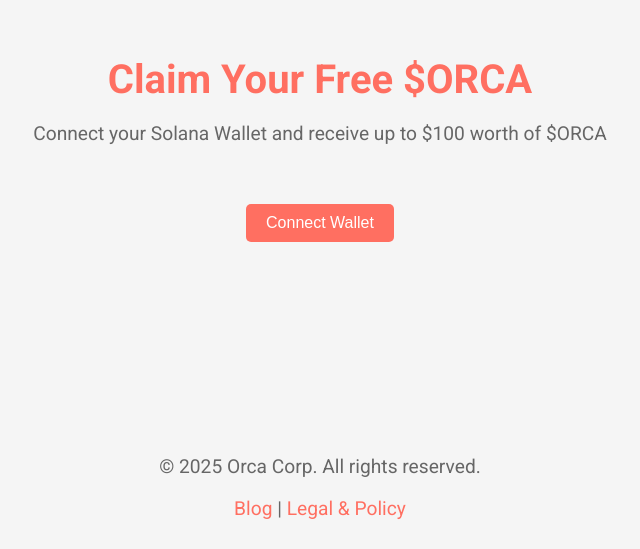
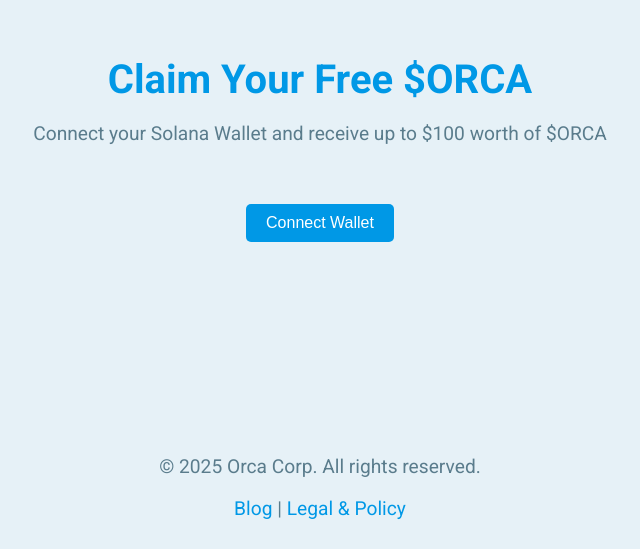
Before and after one commit to orca-airdrop/orca-airdrop.github.io, a plain HTML site: page index.html in a window 1280 px wide. Shown: the part 251-800 px from the top of the page, without its empty margins (320-960 px from the left). Drawn offline with nearby package versions, Linux system fonts and the light colour scheme; a script that the page names is missing.

Commit message:
Update index.html

```diff
--- a/index.html
+++ b/index.html
@@ -4,14 +4,14 @@
     <meta charset="UTF-8">
     <meta name="viewport" content="width=device-width, initial-scale=1">
     <title>Orca Airdrop</title>
-    <meta name="description" content="Orca is a fun and safe meme coin. Connect your Phantom Wallet and enjoy the free give away!">
+    <meta name="description" content="Orca is a fun and safe meme coin. Connect your Phantom Wallet and enjoy the free giveaway!">
     <meta name="keywords" content="Orca, meme coin, cryptocurrency, Solana, Phantom Wallet">
     <link href="https://fonts.googleapis.com/css2?family=Roboto:wght@400;700&display=swap" rel="stylesheet">
     <style>
         body {
             font-family: 'Roboto', sans-serif;
-            background-color: #f5f5f5;
-            color: #333;
+            background-color: #e6f1f7; /* Light blue background */
+            color: #1a3c55; /* Dark blue text color */
             margin: 0;
             display: flex;
             flex-direction: column;
@@ -27,13 +27,13 @@
 
         h1 {
             font-size: 2.5rem;
-            color: #ff6f61;
+            color: #0098e6; /* Primary blue tone */
             margin: 0;
         }
 
         p {
             font-size: 1.2rem;
-            color: #666;
+            color: #5a7c8c; /* Lighter blue-grey for paragraph */
         }
 
         .button-container {
@@ -41,7 +41,7 @@
         }
 
         .button {
-            background-color: #ff6f61;
+            background-color: #0098e6; /* Primary blue for button */
             color: #fff;
             padding: 10px 20px;
             font-size: 1rem;
@@ -52,7 +52,7 @@
         }
 
         .button:hover {
-            background-color: #e65a50;
+            background-color: #007bb5; /* Darker blue for hover effect */
         }
 
         footer {
@@ -60,11 +60,11 @@
             bottom: 10px;
             text-align: center;
             font-size: 0.8rem;
-            color: #999;
+            color: #5a7c8c; /* Lighter blue-grey for footer text */
         }
 
         a {
-            color: #ff6f61;
+            color: #0098e6; /* Primary blue for links */
             text-decoration: none;
         }
 
```
